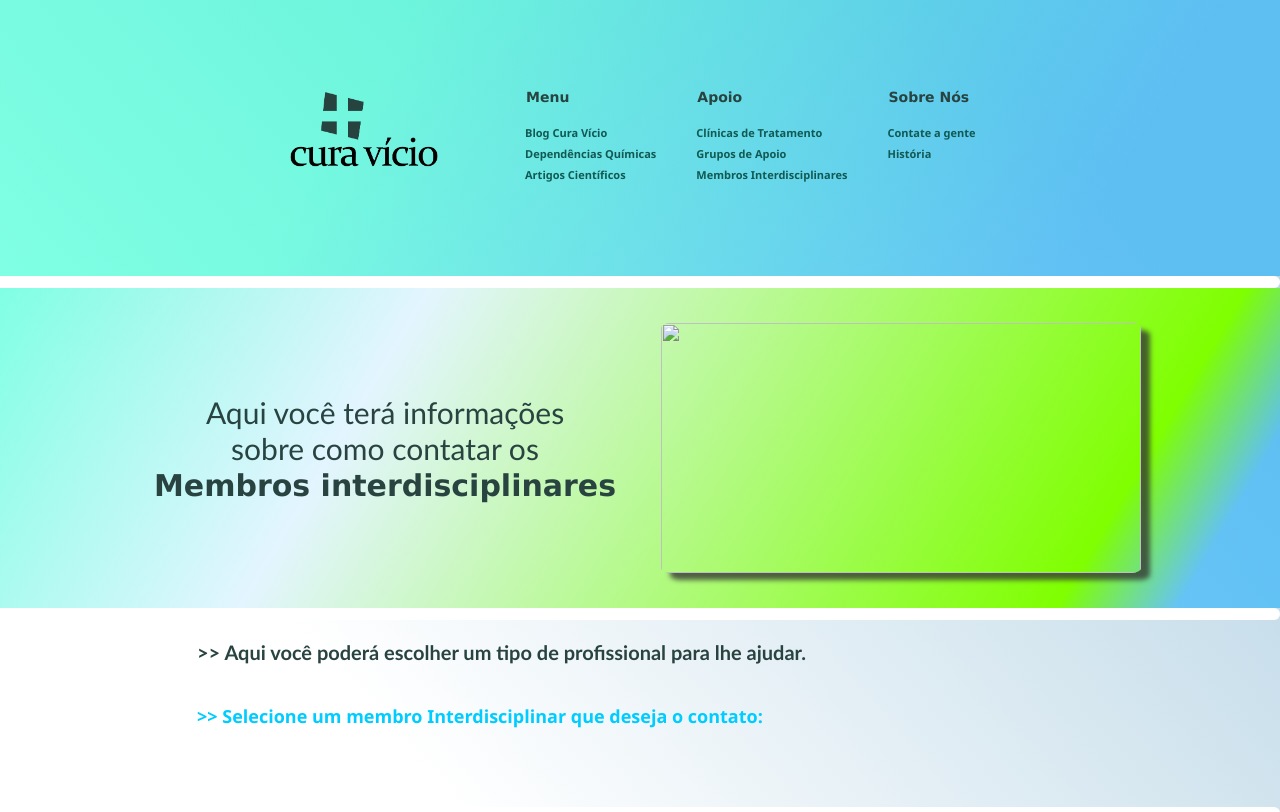
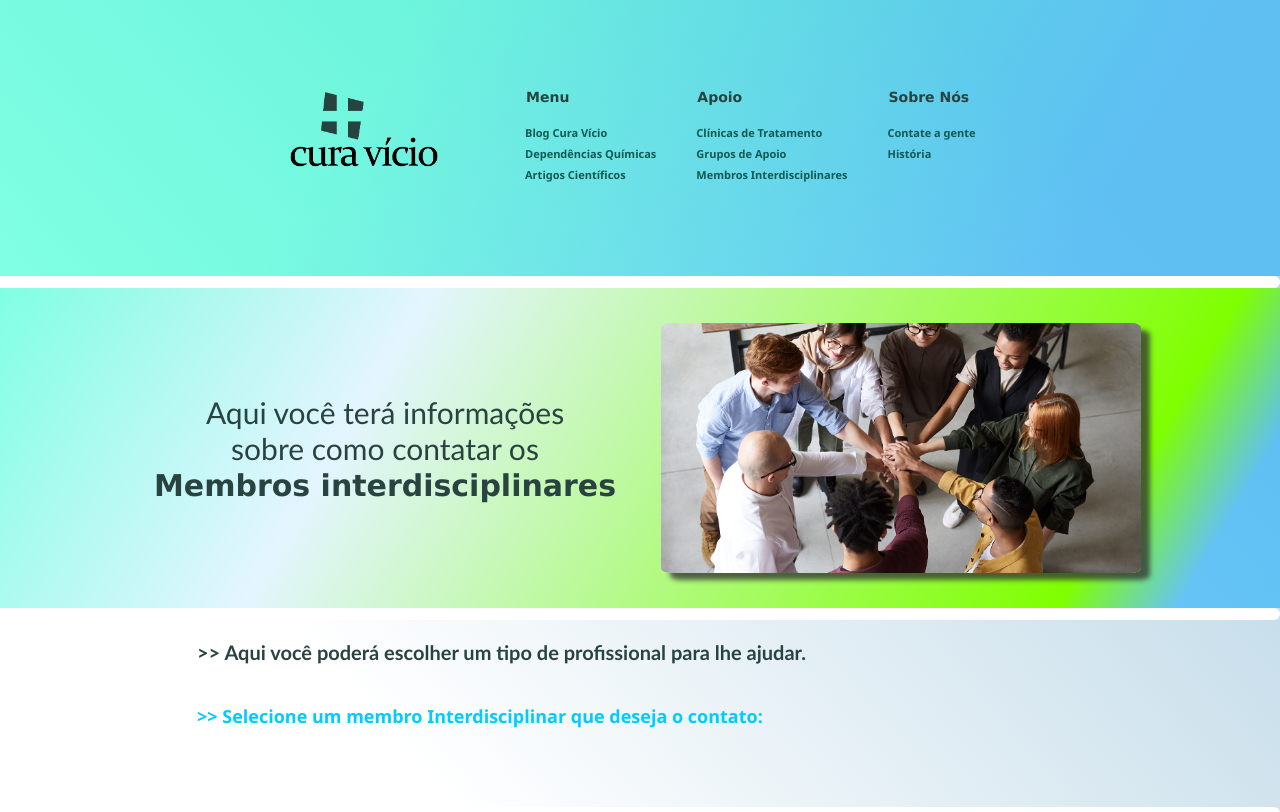
Before and after one commit to gabrielnakhata/curavicio, a plain HTML site: page membrosInterdisciplinares.html in a window 1280 px wide. Shown: the top 812 px of the page. Drawn offline with Linux system fonts and the light colour scheme.

Commit message:
path img banner

```diff
--- a/membrosInterdisciplinares.html
+++ b/membrosInterdisciplinares.html
@@ -23,7 +23,7 @@
       </p>
       <br>
       <div class="configImgBanner">
-        <img src='../img/membros-interdiscplinares.jpg' class="imgbanner">
+        <img src='https://gabrielnakhata.github.io/curavicio/membros-interdiscplinares.jpg' class="imgbanner">
       </div>
     </article>
     <div class="separador"></div>
```
